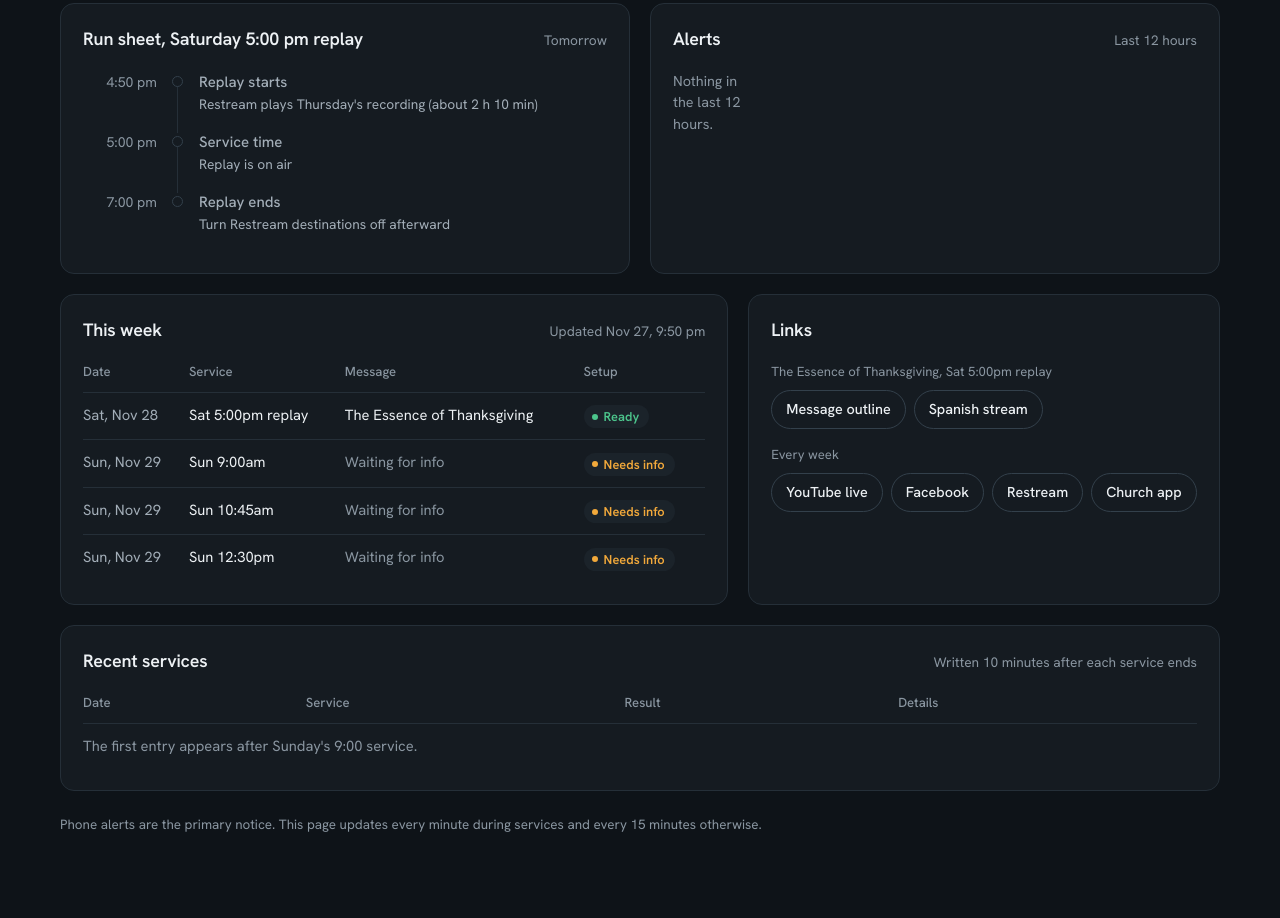
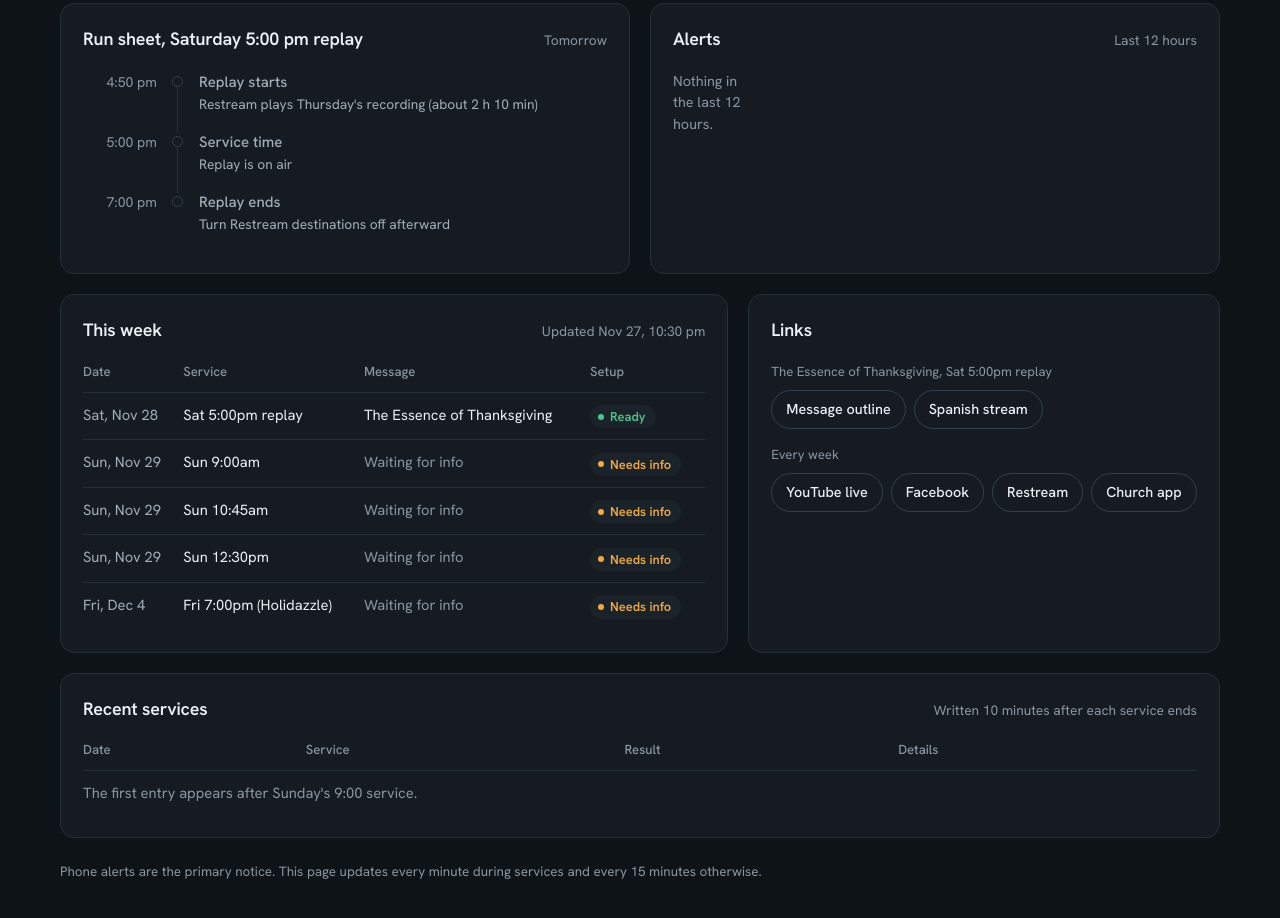
Before and after one commit to IlanOlivares/stream, a plain HTML site: page index.html in a window 1280 px wide. Shown: the part 1135-2053 px from the top of the page. Before the commit the page ends 2010 px from the top, so only its background shows below. Drawn offline with Linux system fonts and the light colour scheme; no server answers.

Commit message:
Holidazzle: one-off Fri Dec 4 7:00-9:00 pm service (English + Spanish)
Worker: dated checks, destinations on/off, YouTube/Spanish check, restart reminder.
Dashboard: Friday run sheet, restart-due window, prep row.

Co-Authored-By: Claude Opus 5.5 <noreply@anthropic.com>
Claude-Session: https://claude.ai/code/session_01RCerM1gUyWjzPqvrAXM3Ef

```diff
--- a/index.html
+++ b/index.html
@@ -361,7 +361,16 @@
     { day: 6, start: hm(17,0), end: hm(19,0), label: 'Saturday 5:00 pm replay', key: 'sat', spanish: false, replay: true, only: '2026-11-28', steps: [
       [hm(16,50), 'Replay starts', 'Restream plays Thursday\'s recording (about 2 h 10 min)'],
       [hm(17,0), 'Service time', 'Replay is on air'],
-      [hm(19,0), 'Replay ends', 'Turn Restream destinations off afterward']] }
+      [hm(19,0), 'Replay ends', 'Turn Restream destinations off afterward']] },
+    // One-off: ONE Sisterhood Holidazzle special service
+    { day: 5, start: hm(19,0), end: hm(21,0), label: 'Holidazzle Friday 7:00 pm', key: 'fri', spanish: true, only: '2026-12-04', steps: [
+      [hm(18,30), 'Health check', 'Encoders connected, Restream destinations on, disk space'],
+      [hm(18,50), 'Go live', 'ATEM streams, OBS records; OBS backup streams a minute later'],
+      [hm(18,52), 'Spanish go live', 'Reload the Restream pull, Spanish stream starts at 6:55'],
+      [hm(19,0), 'Live check', 'Everything streaming and recording'],
+      [hm(21,0), 'End', 'Fade to still, stop everything'],
+      [hm(21,5), 'Wrap-up', 'Confirm everything stopped'],
+      [hm(21,10), 'Destinations off', 'The cloud worker turns all Restream destinations off']] }
   ];
   // Does service s happen daysAway days from today? Dated entries only on their date; weekly ones unless skipped.
   function occurs(s, daysAway) { var d = denverDateStr(daysAway); return s.only ? s.only === d : !(s.skip || []).includes(d); }
@@ -493,7 +502,7 @@
       else {
         // Same rule as the worker's restart reminders: before a service day, restart if up 24 h or more.
         var nd = nowDenver(), nm = nd.sec / 60;
-        var due = cnow >= 86400 && !live && !inServiceWindow() && ((nd.day === 3 && nm >= 540 && nm < 1200 && denverDateStr(0) !== '2026-11-25') || (denverDateStr(0) === '2026-11-25' && nm >= 1260) || (denverDateStr(0) === '2026-11-26' && nm < 660) || (nd.day === 6 && nm >= 1260) || (nd.day === 0 && nm < 840));
+        var due = cnow >= 86400 && !live && !inServiceWindow() && ((nd.day === 3 && nm >= 540 && nm < 1200 && denverDateStr(0) !== '2026-11-25') || (denverDateStr(0) === '2026-11-25' && nm >= 1260) || (denverDateStr(0) === '2026-11-26' && nm < 660) || (denverDateStr(0) === '2026-12-04' && nm >= 540 && nm < 1260) || (nd.day === 6 && nm >= 1260) || (nd.day === 0 && nm < 840));
         setTile('t-mac', due ? 'bad' : 'on', due ? 'Restart due' : days(cnow) + ' ago',
           'Last restart ' + since(now - cnow) + (due ? '. Restart before the next service: Apple menu → Restart' : ''));
       }
--- a/prep.json
+++ b/prep.json
@@ -1,5 +1,5 @@
 {
-  "updated": "2026-11-27T21:50:00-07:00",
+  "updated": "2026-11-27T22:30:00-07:00",
   "channel_links": {
     "YouTube live": "https://www.youtube.com/channel/UCOVPztRFN8bXFYhak1j7KkQ/live",
     "Facebook": "https://facebook.com/AbundantChurchEP",
@@ -48,6 +48,16 @@
       "links": "Not set",
       "restream": "Not set",
       "status": "Needs info"
+    },
+    {
+      "date": "2026-12-04",
+      "service": "Fri 7:00pm (Holidazzle)",
+      "key": "fri",
+      "title": "Waiting for info",
+      "subsplash": "Not set",
+      "links": "Not set",
+      "restream": "Not set",
+      "status": "Needs info"
     }
   ]
 }
```
Also changed, not shown: worker/src/index.js (+9 -1 lines).
